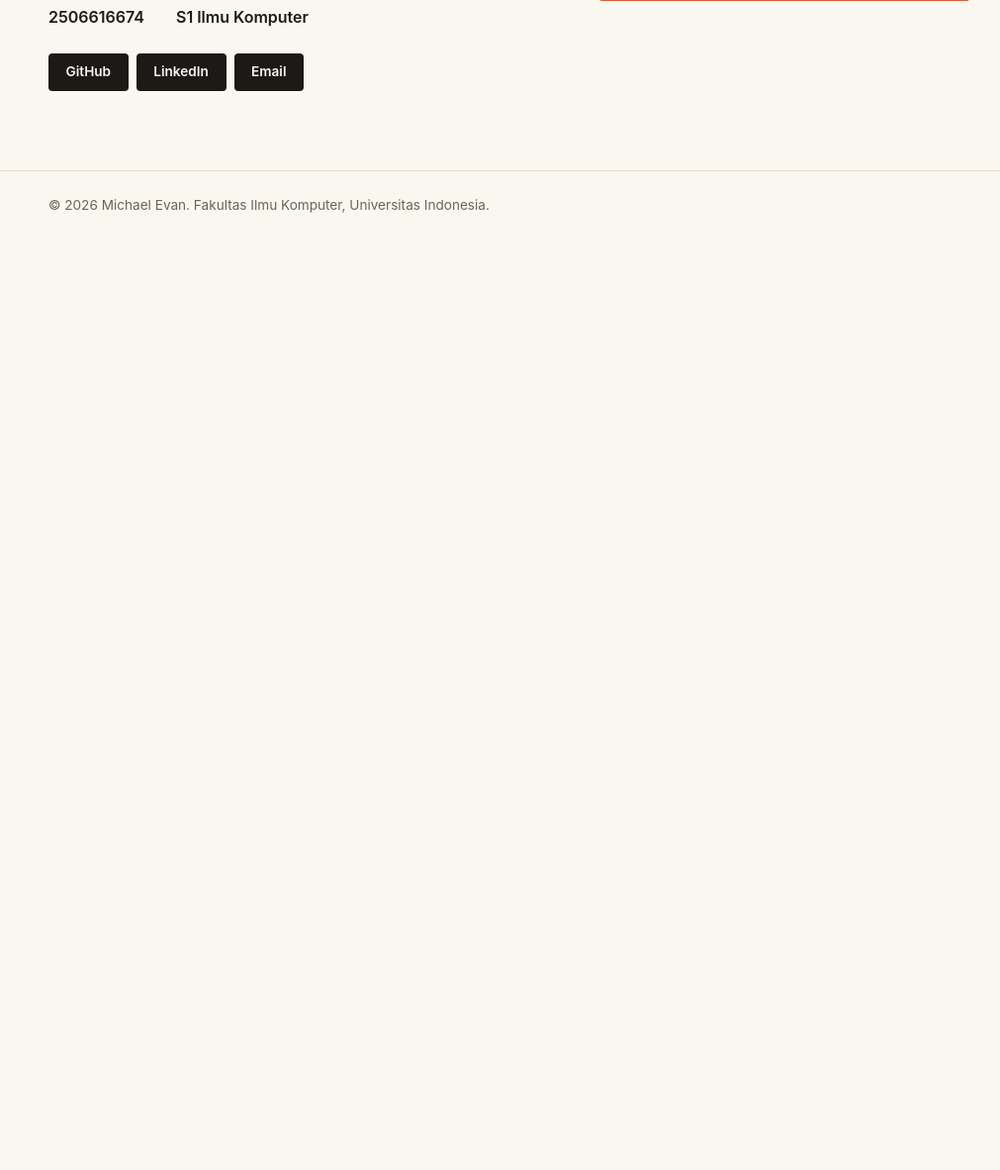
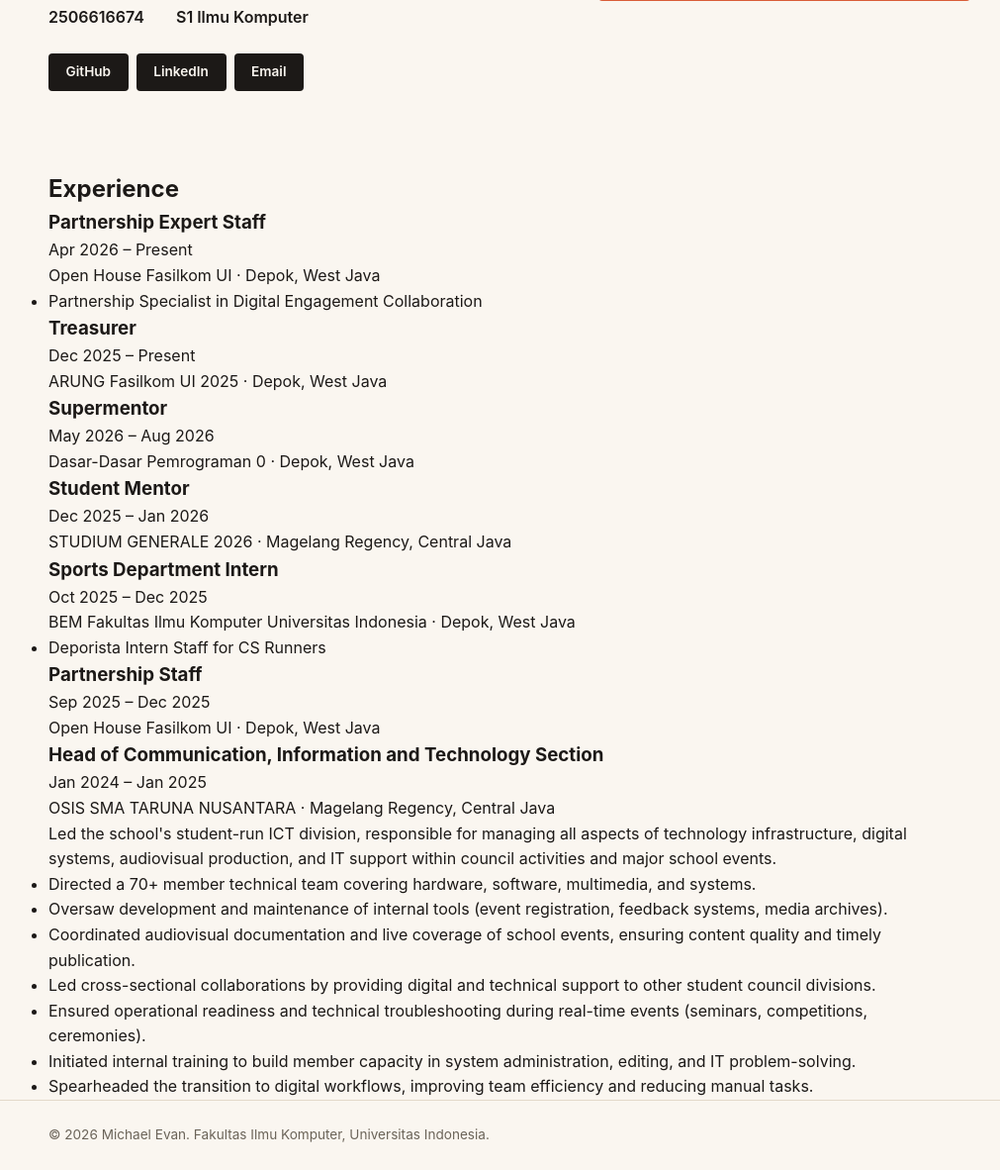
Before and after one commit to DJITOE-IPUN/myportofolio, a Django app: page / in a window 1280 px wide. Shown: the part 652-1834 px from the top of the page at 99% size, without its empty margins (135-1146 px from the left). Before the commit the page ends 867 px from the top, so only its background shows below. Run offline with Django 5.2, Linux system fonts and the light colour scheme.

Commit message:
feat: add experience section content and structure (.html)

```diff
--- a/templates/index.html
+++ b/templates/index.html
@@ -50,6 +50,86 @@
                 </div>
             </div>
         </section>
+
+        <section class="experiences" id="experiences">
+            <div class="container">
+                <h2 class="section-title">Experience</h2>
+                <div class="experience-list">
+
+                    <article class="experience-card">
+                        <div class="experience-header">
+                            <h3 class="experience-role">Partnership Expert Staff</h3>
+                            <span class="experience-date">Apr 2026 &ndash; Present</span>
+                        </div>
+                        <p class="experience-org">Open House Fasilkom UI &middot; <span class="experience-location">Depok, West Java</span></p>
+                        <ul class="experience-details">
+                            <li>Partnership Specialist in Digital Engagement Collaboration</li>
+                        </ul>
+                    </article>
+
+                    <article class="experience-card">
+                        <div class="experience-header">
+                            <h3 class="experience-role">Treasurer</h3>
+                            <span class="experience-date">Dec 2025 &ndash; Present</span>
+                        </div>
+                        <p class="experience-org">ARUNG Fasilkom UI 2025 &middot; <span class="experience-location">Depok, West Java</span></p>
+                    </article>
+
+                    <article class="experience-card">
+                        <div class="experience-header">
+                            <h3 class="experience-role">Supermentor</h3>
+                            <span class="experience-date">May 2026 &ndash; Aug 2026</span>
+                        </div>
+                        <p class="experience-org">Dasar-Dasar Pemrograman 0 &middot; <span class="experience-location">Depok, West Java</span></p>
+                    </article>
+
+                    <article class="experience-card">
+                        <div class="experience-header">
+                            <h3 class="experience-role">Student Mentor</h3>
+                            <span class="experience-date">Dec 2025 &ndash; Jan 2026</span>
+                        </div>
+                        <p class="experience-org">STUDIUM GENERALE 2026 &middot; <span class="experience-location">Magelang Regency, Central Java</span></p>
+                    </article>
+
+                    <article class="experience-card">
+                        <div class="experience-header">
+                            <h3 class="experience-role">Sports Department Intern</h3>
+                            <span class="experience-date">Oct 2025 &ndash; Dec 2025</span>
+                        </div>
+                        <p class="experience-org">BEM Fakultas Ilmu Komputer Universitas Indonesia &middot; <span class="experience-location">Depok, West Java</span></p>
+                        <ul class="experience-details">
+                            <li>Deporista Intern Staff for CS Runners</li>
+                        </ul>
+                    </article>
+
+                    <article class="experience-card">
+                        <div class="experience-header">
+                            <h3 class="experience-role">Partnership Staff</h3>
+                            <span class="experience-date">Sep 2025 &ndash; Dec 2025</span>
+                        </div>
+                        <p class="experience-org">Open House Fasilkom UI &middot; <span class="experience-location">Depok, West Java</span></p>
+                    </article>
+
+                    <article class="experience-card">
+                        <div class="experience-header">
+                            <h3 class="experience-role">Head of Communication, Information and Technology Section</h3>
+                            <span class="experience-date">Jan 2024 &ndash; Jan 2025</span>
+                        </div>
+                        <p class="experience-org">OSIS SMA TARUNA NUSANTARA &middot; <span class="experience-location">Magelang Regency, Central Java</span></p>
+                        <p class="experience-desc">Led the school's student-run ICT division, responsible for managing all aspects of technology infrastructure, digital systems, audiovisual production, and IT support within council activities and major school events.</p>
+                        <ul class="experience-details">
+                            <li>Directed a 70+ member technical team covering hardware, software, multimedia, and systems.</li>
+                            <li>Oversaw development and maintenance of internal tools (event registration, feedback systems, media archives).</li>
+                            <li>Coordinated audiovisual documentation and live coverage of school events, ensuring content quality and timely publication.</li>
+                            <li>Led cross-sectional collaborations by providing digital and technical support to other student council divisions.</li>
+                            <li>Ensured operational readiness and technical troubleshooting during real-time events (seminars, competitions, ceremonies).</li>
+                            <li>Initiated internal training to build member capacity in system administration, editing, and IT problem-solving.</li>
+                            <li>Spearheaded the transition to digital workflows, improving team efficiency and reducing manual tasks.</li>
+                        </ul>
+                    </article>
+                </div>
+            </div>
+        </section>
     </main>
 
     <footer class="site-footer">
```
